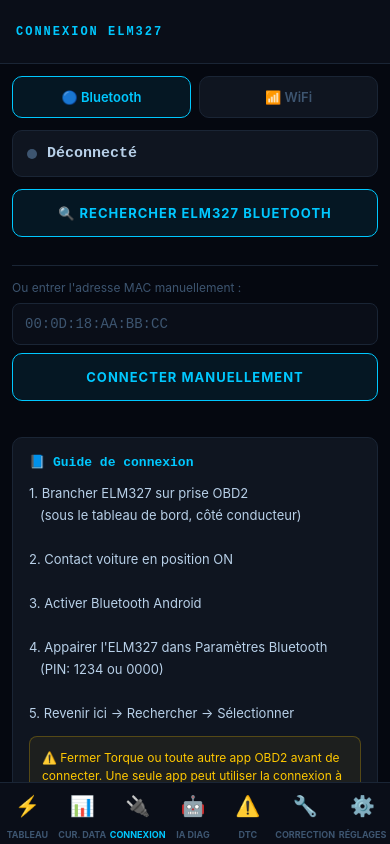
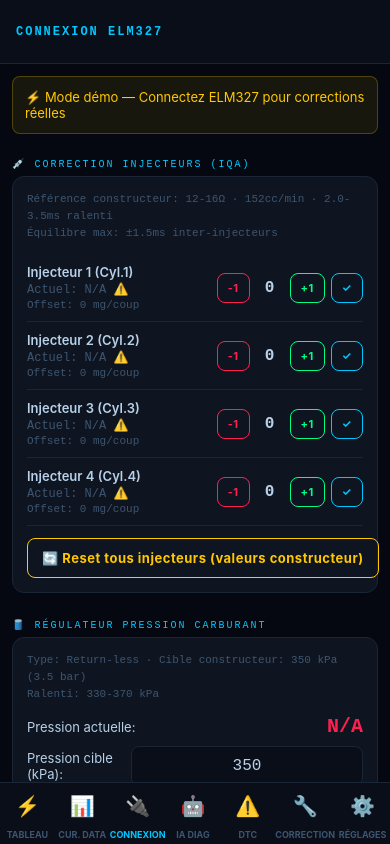
Before and after one commit to redhadh208/G4hg-scan, a React Native app: screen /Connection in a window 390 px wide. Built offline with nearby package versions, Linux system fonts and the light colour scheme.

Commit message:
Update ConnectionScreen.js

```diff
--- a/src/screens/ConnectionScreen.js
+++ b/src/screens/ConnectionScreen.js
@@ -1,207 +1,230 @@
 import React, { useState } from 'react';
-import { View, Text, StyleSheet, ScrollView, TouchableOpacity, Alert, ActivityIndicator, TextInput, Switch } from 'react-native';
+import { View, Text, StyleSheet, ScrollView, TouchableOpacity, Alert, ActivityIndicator, TextInput } from 'react-native';
 import { useApp } from '../context/AppContext';
-import BluetoothService from '../services/BluetoothService';
 import OBDService from '../services/OBDService';
+import { INJECTOR_SPECS, FUEL_REGULATOR } from '../utils/sensorReference';
 
 const C = { bg:'#050810',surface:'#0a0e18',panel:'#0f1520',border:'#1a2535',accent:'#00c8ff',accent2:'#ff6020',green:'#00ff88',yellow:'#ffc800',red:'#ff2050',text:'#b8d0e8',muted:'#3d5570' };
 
-export default function ConnectionScreen() {
+const Btn = ({label, color, onPress, disabled, small}) => (
+  <TouchableOpacity style={[st.btn, {borderColor:color, opacity:disabled?0.4:1}, small&&{paddingVertical:7,paddingHorizontal:10}]} onPress={onPress} disabled={disabled}>
+    <Text style={[st.btnTxt, {color}, small&&{fontSize:11}]}>{label}</Text>
+  </TouchableOpacity>
+);
+
+export default function CorrectionScreen() {
   const { state, actions } = useApp();
-  const [scanning, setScanning] = useState(false);
-  const [connecting, setConnecting] = useState(null);
-  const [devices, setDevices] = useState([]);
-  const [manual, setManual] = useState('');
-  const [manualPort, setManualPort] = useState('35000');
-  const [connectionMode, setConnectionMode] = useState('bluetooth'); // 'bluetooth' | 'wifi'
-  const [wifiHost, setWifiHost] = useState('192.168.0.10');
-  const [wifiPort, setWifiPort] = useState('35000');
+  const [loading, setLoading] = useState(false);
+  const [injOffsets, setInjOffsets] = useState({inj1:0, inj2:0, inj3:0, inj4:0});
+  const [fuelTarget, setFuelTarget] = useState('350');
+  const [rpmTarget, setRpmTarget] = useState('750');
+  const d = state.liveData;
+  const connected = state.isConnected;
 
-  const scan = async () => {
-    setScanning(true); setDevices([]);
-    try {
-      await BluetoothService.initialize(connectionMode);
-      const found = await BluetoothService.scanDevices();
-      setDevices(found);
-      if (!found.length) {
-        Alert.alert(
-          'Aucun appareil',
-          connectionMode === 'bluetooth'
-            ? 'Vérifiez:\n• ELM327 branché\n• Contact ON\n• Bluetooth activé\n• Appareil appairé dans Paramètres Android\n\nOu essayez le mode WiFi.'
-            : 'Vérifiez:\n• ELM327 WiFi branché\n• Connecté au WiFi "ELM327"\n• IP: 192.168.0.10'
-        );
-      }
-    } catch(e) { Alert.alert('Erreur', e.message); }
-    setScanning(false);
+  const requireConn = () => { if (!connected) { Alert.alert('Non connecté', "Connectez l'ELM327 d'abord."); return false; } return true; };
+
+  const applyInjOffset = async (injId, offset) => {
+    if (!requireConn()) return;
+    Alert.alert(`⚠️ Corriger ${injId.toUpperCase()}`, `Appliquer un offset de ${offset > 0 ? '+' : ''}${offset} mg/coup ?\n\nCela modifie la correction IQA dans l'ECM.`,
+      [{text:'Annuler',style:'cancel'},{text:'Appliquer',style:'destructive',onPress:async()=>{
+        setLoading(true);
+        try {
+          const cmd = {inj1:'2E20',inj2:'2E21',inj3:'2E22',inj4:'2E23'}[injId];
+          const ok = await OBDService.writeAdaptation(cmd, offset * 100);
+          if (ok) { actions.setCoding({[injId+'Offset']: offset}); Alert.alert('✅ Appliqué',`Offset ${injId} = ${offset} mg/coup`); }
+          else Alert.alert('❌ Refusé',"Vérifiez la connexion et le niveau d'accès ECM.");
+        } catch(e){ Alert.alert('Erreur',e.message); }
+        setLoading(false);
+      }}]
+    );
   };
 
-  const connectTo = async (device) => {
-    setConnecting(device.address);
-    try {
-      await OBDService.connect(device.address, { type: device.type, port: device.port });
-      actions.setConnection(true, device);
-      Alert.alert('✅ Connecté', `${device.name || 'ELM327'} — Lecture en cours`);
-    } catch(e) {
-      Alert.alert('❌ Échec', e.message + '\n\nFermez les autres apps OBD2 (Torque, Car Scanner...)\nVérifiez la connexion WiFi si mode WiFi.');
-    }
-    setConnecting(null);
+  const resetAllInjectors = async () => {
+    if (!requireConn()) return;
+    Alert.alert('🔄 Reset tous les injecteurs','Remettre les 4 corrections IQA à 0 (valeur constructeur) ?',
+      [{text:'Annuler',style:'cancel'},{text:'Reset usine',style:'destructive',onPress:async()=>{
+        setLoading(true);
+        for (const id of ['inj1','inj2','inj3','inj4']) {
+          const cmd = {inj1:'2E20',inj2:'2E21',inj3:'2E22',inj4:'2E23'}[id];
+          await OBDService.writeAdaptation(cmd, 0);
+        }
+        setInjOffsets({inj1:0,inj2:0,inj3:0,inj4:0});
+        actions.setCoding({inj1Offset:0,inj2Offset:0,inj3Offset:0,inj4Offset:0});
+        setLoading(false);
+        Alert.alert('✅ Reset effectué','Corrections IQA = 0 (valeur constructeur)\n\nEffectuez un cycle de conduite pour vérifier.');
+      }}]
+    );
   };
 
-  const disconnect = async () => {
-    Alert.alert('Déconnecter ?','',[{text:'Annuler',style:'cancel'},{text:'Oui',style:'destructive',onPress:async()=>{
-      await OBDService.disconnect();
-      actions.setConnection(false, null);
-    }}]);
+  const applyFuelPressure = async () => {
+    if (!requireConn()) return;
+    const val = parseFloat(fuelTarget);
+    if (isNaN(val) || val < 280 || val > 420) { Alert.alert('Valeur invalide','Entrez entre 280 et 420 kPa'); return; }
+    Alert.alert(`⚠️ Pression cible ${val} kPa`,`Constructeur: 350 kPa\nNouvelle cible: ${val} kPa\n\nContinuer ?`,
+      [{text:'Annuler',style:'cancel'},{text:'Appliquer',style:'destructive',onPress:async()=>{
+        setLoading(true);
+        const ok = await OBDService.writeAdaptation('2E30', val);
+        setLoading(false);
+        if (ok) { actions.setCoding({fuelPressureTarget:val}); Alert.alert('✅ Appliqué',`Pression cible = ${val} kPa`); }
+        else Alert.alert('❌ Refusé',"L'ECM n'a pas accepté la commande.");
+      }}]
+    );
   };
 
-  const toggleMode = (mode) => {
-    setConnectionMode(mode);
-    BluetoothService.setConnectionMode(mode);
-    setDevices([]);
+  const resetFuelPressure = async () => {
+    if (!requireConn()) return;
+    setFuelTarget('350');
+    setLoading(true);
+    const ok = await OBDService.writeAdaptation('2E30', 350);
+    setLoading(false);
+    if (ok) { actions.setCoding({fuelPressureTarget:350}); Alert.alert('✅ Reset','Pression cible = 350 kPa (valeur constructeur)'); }
+    else Alert.alert('❌ Refusé','Commande non acceptée.');
+  };
+
+  const resetFuelAdaptations = async () => {
+    if (!requireConn()) return;
+    Alert.alert('⚠️ Reset adaptations carburant','Efface LTFT et STFT.\nLe moteur doit réapprendre.\n\nContinuer ?',
+      [{text:'Annuler',style:'cancel'},{text:'Reset',style:'destructive',onPress:async()=>{
+        setLoading(true);
+        const ok = await OBDService.resetFuelAdaptations();
+        setLoading(false);
+        if (ok) Alert.alert('✅ Reset effectué','LTFT/STFT remis à 0.\n\nProcédure:\n1. Couper contact 30s\n2. Démarrer sans accélérer\n3. Ralenti 10 min\n4. Conduire 20km varié');
+        else Alert.alert('Info','Commande envoyée. Vérifiez les codes DTC.');
+      }}]
+    );
+  };
+
+  const fixRPM = async () => {
+    if (!requireConn()) return;
+    const val = parseInt(rpmTarget);
+    if (isNaN(val) || val < 650 || val > 950) { Alert.alert('Valeur invalide','Entrez entre 650 et 950 rpm'); return; }
+    Alert.alert(`🔄 RPM cible ${val} rpm`,`Constructeur: 750 rpm\nNouvelle cible: ${val} rpm`,
+      [{text:'Annuler',style:'cancel'},{text:'Appliquer',style:'destructive',onPress:async()=>{
+        setLoading(true);
+        const ok = await OBDService.writeAdaptation('2E10', val);
+        setLoading(false);
+        if (ok) { actions.setCoding({idleRpmTarget:val}); Alert.alert('✅ Appliqué',`RPM cible = ${val} rpm`); }
+        else Alert.alert('❌ Refusé',"Commande non acceptée par l'ECM.");
+      }}]
+    );
+  };
+
+  const fullFactoryReset = () => {
+    Alert.alert(
+      '🏭 RESET VALEURS CONSTRUCTEUR COMPLET',
+      'Cela va remettre:\n• Tous les offsets injecteurs à 0\n• Pression carbu à 350 kPa\n• RPM ralenti à 750 rpm\n• Effacer les adaptations LTFT/STFT\n\n⚠️ Toutes vos corrections seront perdues !',
+      [{text:'Annuler',style:'cancel'},{text:'Reset tout',style:'destructive',onPress:async()=>{
+        setLoading(true);
+        await OBDService.resetFuelAdaptations();
+        for (const id of ['inj1','inj2','inj3','inj4']) {
+          const cmd = {inj1:'2E20',inj2:'2E21',inj3:'2E22',inj4:'2E23'}[id];
+          await OBDService.writeAdaptation(cmd, 0);
+        }
+        await OBDService.writeAdaptation('2E30', 350);
+        await OBDService.writeAdaptation('2E10', 750);
+        setInjOffsets({inj1:0,inj2:0,inj3:0,inj4:0});
+        setFuelTarget('350');
+        setRpmTarget('750');
+        actions.setCoding({inj1Offset:0,inj2Offset:0,inj3Offset:0,inj4Offset:0,fuelPressureTarget:350,idleRpmTarget:750});
+        setLoading(false);
+        Alert.alert('✅ Reset complet effectué','Toutes les valeurs sont aux réglages constructeur.\n\nEffectuez un cycle de conduite pour réapprentissage.');
+      }}]
+    );
   };
 
   return (
-    <ScrollView style={{flex:1,backgroundColor:C.bg}}>
-      {/* Mode Selector */}
-      <View style={cn.modeSelector}>
-        <TouchableOpacity
-          style={[cn.modeBtn, connectionMode==='bluetooth' && cn.modeBtnActive]}
-          onPress={() => toggleMode('bluetooth')}
-        >
-          <Text style={[cn.modeBtnText, connectionMode==='bluetooth' && cn.modeBtnTextActive]}>🔵 Bluetooth</Text>
-        </TouchableOpacity>
-        <TouchableOpacity
-          style={[cn.modeBtn, connectionMode==='wifi' && cn.modeBtnActive]}
-          onPress={() => toggleMode('wifi')}
-        >
-          <Text style={[cn.modeBtnText, connectionMode==='wifi' && cn.modeBtnTextActive]}>📶 WiFi</Text>
-        </TouchableOpacity>
+    <ScrollView style={st.container}>
+      {!connected && (
+        <View style={st.warn}><Text style={{color:C.yellow,fontSize:13}}>⚡ Mode démo — Connectez ELM327 pour corrections réelles</Text></View>
+      )}
+      <Text style={st.section}>💉 CORRECTION INJECTEURS (IQA)</Text>
+      <View style={st.card}>
+        <Text style={st.cardInfo}>Référence constructeur: 12-16Ω · 152cc/min · 2.0-3.5ms ralenti{'\n'}Équilibre max: ±1.5ms inter-injecteurs</Text>
+        {INJECTOR_SPECS.corrections.map((inj,i) => {
+          const live = [d.inj1,d.inj2,d.inj3,d.inj4][i];
+          const offset = injOffsets[inj.id] || 0;
+          const liveCol = (!live||live===0)?C.muted:(live>=2&&live<=3.5)?C.green:C.red;
+          return (
+            <View key={inj.id} style={st.injRow}>
+              <View style={{flex:1}}>
+                <Text style={st.injName}>{inj.name}</Text>
+                <Text style={[st.injLive,{color:liveCol}]}>Actuel: {live?live.toFixed(2)+'ms':'N/A'} {live&&(live>=2&&live<=3.5)?'✅':'⚠️'}</Text>
+                <Text style={st.injOffset}>Offset: {offset>0?'+':''}{offset} mg/coup</Text>
+              </View>
+              <View style={st.injBtns}>
+                <Btn label="-1" color={C.red} small onPress={()=>{const nv = Math.max(inj.minOffset, offset-1); setInjOffsets(p=>({...p,[inj.id]:nv}));}}/>
+                <Text style={st.injOffsetBig}>{offset>0?'+':''}{offset}</Text>
+                <Btn label="+1" color={C.green} small onPress={()=>{const nv = Math.min(inj.maxOffset, offset+1); setInjOffsets(p=>({...p,[inj.id]:nv}));}}/>
+                <Btn label="✓" color={C.accent} small onPress={()=>applyInjOffset(inj.id, injOffsets[inj.id]||0)} disabled={loading}/>
+              </View>
+            </View>
+          );
+        })}
+        <View style={{flexDirection:'row',gap:8,marginTop:12}}>
+          <Btn label="🔄 Reset tous injecteurs (valeurs constructeur)" color={C.yellow} onPress={resetAllInjectors} disabled={loading}/>
+        </View>
       </View>
 
-      {/* Statut */}
-      <View style={cn.statusCard}>
-        <View style={[cn.dot,{backgroundColor:state.isConnected?C.green:C.muted}]}/>
-        <View style={{flex:1}}>
-          <Text style={cn.statusTxt}>{state.isConnected?'Connecté':'Déconnecté'}</Text>
-          {state.isConnected&&state.connectedDevice&&(
-            <Text style={cn.deviceTxt}>{state.connectedDevice.name||'ELM327'} · {state.connectedDevice.address}</Text>
-          )}
-          {state.ecuInfo?.vin&&<Text style={cn.deviceTxt}>VIN: {state.ecuInfo.vin}</Text>}
+      <Text style={st.section}>🛢️ RÉGULATEUR PRESSION CARBURANT</Text>
+      <View style={st.card}>
+        <Text style={st.cardInfo}>Type: Return-less · Cible constructeur: 350 kPa (3.5 bar){'\n'}Ralenti: 330-370 kPa</Text>
+        <View style={st.liveRow}><Text style={st.liveLabel}>Pression actuelle:</Text><Text style={[st.liveVal,{color:d.fuelPressure>=330&&d.fuelPressure<=370?C.green:C.red}]}>{d.fuelPressure?d.fuelPressure.toFixed(0)+'kPa':'N/A'}</Text></View>
+        <View style={st.inputRow}><Text style={st.inputLabel}>Pression cible (kPa):</Text><TextInput style={st.input} value={fuelTarget} onChangeText={setFuelTarget} keyboardType="numeric" placeholderTextColor={C.muted}/></View>
+        <View style={{flexDirection:'row',gap:8,marginTop:8}}>
+          <Btn label="✓ Appliquer" color={C.accent} onPress={applyFuelPressure} disabled={loading}/>
+          <Btn label="🔄 Reset 350kPa" color={C.yellow} onPress={resetFuelPressure} disabled={loading}/>
         </View>
-        {state.isConnected&&(
-          <TouchableOpacity style={cn.discBtn} onPress={disconnect}>
-            <Text style={{color:C.red,fontSize:12,fontWeight:'700'}}>DÉCONNECTER</Text>
-          </TouchableOpacity>
-        )}
       </View>
 
-      {!state.isConnected&&(
-        <View style={{margin:12,marginTop:0}}>
-          {/* WiFi Config */}
-          {connectionMode === 'wifi' && (
-            <View style={cn.wifiConfig}>
-              <Text style={{color:C.muted,fontSize:12,marginBottom:8}}>Configuration WiFi ELM327 :</Text>
-              <View style={{flexDirection:'row',gap:8,marginBottom:8}}>
-                <TextInput style={[cn.input,{flex:2}]} placeholder="IP (ex: 192.168.0.10)" placeholderTextColor={C.muted} value={wifiHost} onChangeText={setWifiHost}/>
-                <TextInput style={[cn.input,{flex:1}]} placeholder="Port" placeholderTextColor={C.muted} value={wifiPort} onChangeText={setWifiPort} keyboardType="numeric"/>
-              </View>
-              <TouchableOpacity style={cn.scanBtn} onPress={() => connectTo({address:wifiHost,name:'ELM327 WiFi',type:'wifi',port:parseInt(wifiPort)})} disabled={!!connecting}>
-                {connecting?<ActivityIndicator color={C.accent}/>:<Text style={cn.scanTxt}>CONNECTER VIA WiFi</Text>}
-              </TouchableOpacity>
-            </View>
-          )}
-
-          {/* Bluetooth Scan */}
-          {connectionMode === 'bluetooth' && (
-            <>
-              <TouchableOpacity style={cn.scanBtn} onPress={scan} disabled={scanning}>
-                {scanning?<ActivityIndicator color={C.accent}/>:<Text style={cn.scanTxt}>🔍 RECHERCHER ELM327 BLUETOOTH</Text>}
-              </TouchableOpacity>
-
-              {devices.map(d=>(
-                <TouchableOpacity key={d.address} style={cn.device} onPress={()=>connectTo(d)} disabled={!!connecting}>
-                  <View style={{flex:1}}>
-                    <Text style={cn.dName}>{d.name||'Appareil inconnu'}</Text>
-                    <Text style={cn.dAddr}>{d.address}</Text>
-                  </View>
-                  {connecting===d.address?<ActivityIndicator color={C.accent} size="small"/>:<Text style={{color:C.accent,fontSize:20}}>→</Text>}
-                </TouchableOpacity>
-              ))}
-
-              <View style={cn.manualSection}>
-                <Text style={{color:C.muted,fontSize:12,marginBottom:8}}>Ou entrer l'adresse MAC manuellement :</Text>
-                <TextInput style={cn.manualInput} placeholder="00:0D:18:AA:BB:CC" placeholderTextColor={C.muted} value={manual} onChangeText={setManual} autoCapitalize="characters"/>
-                <TouchableOpacity style={[cn.scanBtn,{marginTop:8}]} onPress={()=>connectTo({address:manual,name:'ELM327 Manuel',type:'bluetooth'})} disabled={!manual||!!connecting}>
-                  <Text style={cn.scanTxt}>{connecting?'Connexion...':'CONNECTER MANUELLEMENT'}</Text>
-                </TouchableOpacity>
-              </View>
-            </>
-          )}
-        </View>
-      )}
-
-      {/* Guide */}
-      <View style={cn.guide}>
-        <Text style={cn.guideTitle}>📘 Guide de connexion</Text>
-        {connectionMode === 'bluetooth' ? (
-          <Text style={cn.guideTxt}>
-            {'1. Brancher ELM327 sur prise OBD2\n   (sous le tableau de bord, côté conducteur)\n\n2. Contact voiture en position ON\n\n3. Activer Bluetooth Android\n\n4. Appairer l\'ELM327 dans Paramètres Bluetooth\n   (PIN: 1234 ou 0000)\n\n5. Revenir ici → Rechercher → Sélectionner'}
-          </Text>
-        ) : (
-          <Text style={cn.guideTxt}>
-            {'1. Brancher ELM327 WiFi sur prise OBD2\n\n2. Contact voiture en position ON\n\n3. Connecter le téléphone au WiFi "ELM327" ou "WiFi_OBD"\n   (mot de passe: 12345678 ou 00000000)\n\n4. Configurer l\'IP (192.168.0.10 par défaut)\n\n5. Cliquer "CONNECTER VIA WiFi"'}
-          </Text>
-        )}
-        <View style={cn.tip}>
-          <Text style={{color:C.yellow,fontSize:12,lineHeight:18}}>
-            ⚠️ Fermer Torque ou toute autre app OBD2 avant de connecter. Une seule app peut utiliser la connexion à la fois.{'\n'}
-            💡 Le mode WiFi est plus stable que le Bluetooth Classique.
-          </Text>
+      <Text style={st.section}>⚡ FIXATION RPM RALENTI</Text>
+      <View style={st.card}>
+        <Text style={st.cardInfo}>Valeur constructeur: 750 rpm (±50 rpm) · Moteur chaud sans charge</Text>
+        <View style={st.liveRow}><Text style={st.liveLabel}>RPM actuel:</Text><Text style={[st.liveVal,{color:d.rpm>=700&&d.rpm<=850?C.green:C.red}]}>{d.rpm?d.rpm.toFixed(0)+' rpm':'N/A'}</Text></View>
+        <View style={st.inputRow}><Text style={st.inputLabel}>RPM cible:</Text><TextInput style={st.input} value={rpmTarget} onChangeText={setRpmTarget} keyboardType="numeric" placeholderTextColor={C.muted}/></View>
+        <View style={{flexDirection:'row',gap:8,marginTop:8}}>
+          <Btn label="✓ Appliquer" color={C.accent} onPress={fixRPM} disabled={loading}/>
+          <Btn label="🔄 Reset 750rpm" color={C.yellow} onPress={()=>{setRpmTarget('750');fixRPM();}} disabled={loading}/>
         </View>
       </View>
+
+      <Text style={st.section}>⛽ ADAPTATIONS CARBURANT (LTFT/STFT)</Text>
+      <View style={st.card}>
+        <View style={st.liveRow}><Text style={st.liveLabel}>LTFT actuel:</Text><Text style={[st.liveVal,{color:Math.abs(d.ltft||0)<=5?C.green:C.red}]}>{d.ltft?d.ltft.toFixed(1)+'%':'N/A'}</Text></View>
+        <Text style={st.cardInfo}>Normal: -5% à +5% · Efface les corrections apprises</Text>
+        <Btn label="🔄 Reset adaptations carburant (valeurs constructeur)" color={C.yellow} onPress={resetFuelAdaptations} disabled={loading}/>
+      </View>
+
+      <Text style={st.section}>🏭 RESET COMPLET — VALEURS CONSTRUCTEUR</Text>
+      <View style={[st.card,{borderColor:C.red+'40'}]}>
+        <Text style={{color:C.red,fontSize:13,marginBottom:12,lineHeight:20}}>⚠️ Remet TOUT aux valeurs d'origine constructeur:{'\n'}• Injecteurs: offsets IQA = 0{'\n'}• Pression carburant: 350 kPa{'\n'}• RPM ralenti: 750 rpm{'\n'}• Adaptations LTFT/STFT effacées</Text>
+        <Btn label="🏭 TOUT REMETTRE AUX VALEURS CONSTRUCTEUR" color={C.red} onPress={fullFactoryReset} disabled={loading}/>
+      </View>
+
+      {loading && (<View style={st.overlay}><ActivityIndicator size="large" color={C.accent}/><Text style={{color:C.accent,marginTop:12,fontSize:14}}>Communication ECM...</Text><Text style={{color:C.muted,fontSize:11,marginTop:4}}>Ne pas couper le contact</Text></View>)}
+      <View style={{height:30}}/>
     </ScrollView>
   );
 }
 
-const cn = StyleSheet.create({
-  modeSelector: {
-    flexDirection:'row', margin:12, marginBottom:0, gap:8,
-  },
-  modeBtn: {
-    flex:1, padding:12, borderRadius:10, borderWidth:1, borderColor:C.border,
-    backgroundColor:C.panel, alignItems:'center',
-  },
-  modeBtnActive: {
-    borderColor:C.accent, backgroundColor:C.accent+'15',
-  },
-  modeBtnText: {
-    color:C.muted, fontSize:13, fontWeight:'600',
-  },
-  modeBtnTextActive: {
-    color:C.accent,
-  },
-  wifiConfig: {
-    backgroundColor:C.panel, borderRadius:10, padding:14, marginBottom:12,
-    borderWidth:1, borderColor:C.border,
-  },
-  input: {
-    backgroundColor:C.surface, borderWidth:1, borderColor:C.border,
-    borderRadius:8, padding:10, color:C.text, fontSize:13, fontFamily:'monospace',
-  },
-  statusCard:{flexDirection:'row',alignItems:'center',margin:12,padding:14,backgroundColor:C.panel,borderRadius:10,borderWidth:1,borderColor:C.border,gap:10},
-  dot:{width:10,height:10,borderRadius:5},
-  statusTxt:{color:C.text,fontSize:15,fontWeight:'600',fontFamily:'monospace'},
-  deviceTxt:{color:C.muted,fontSize:11,fontFamily:'monospace',marginTop:3},
-  discBtn:{borderWidth:1,borderColor:C.red+'50',borderRadius:6,paddingHorizontal:10,paddingVertical:5},
-  scanBtn:{backgroundColor:C.accent+'15',borderWidth:1,borderColor:C.accent,borderRadius:10,padding:15,alignItems:'center',marginBottom:12},
-  scanTxt:{color:C.accent,fontWeight:'700',fontSize:13,letterSpacing:1},
-  device:{flexDirection:'row',alignItems:'center',backgroundColor:C.surface,padding:14,borderRadius:8,borderWidth:1,borderColor:C.border,marginBottom:8},
-  dName:{color:C.text,fontSize:14,fontWeight:'500',marginBottom:2},
-  dAddr:{color:C.muted,fontSize:11,fontFamily:'monospace'},
-  manualSection:{marginTop:16,paddingTop:14,borderTopWidth:1,borderTopColor:C.border},
-  manualInput:{backgroundColor:C.surface,borderWidth:1,borderColor:C.border,borderRadius:8,padding:12,color:C.text,fontSize:14,fontFamily:'monospace'},
-  guide:{backgroundColor:C.panel,margin:12,padding:16,borderRadius:10,borderWidth:1,borderColor:C.border,marginBottom:24},
-  guideTitle:{color:C.accent,fontSize:13,fontWeight:'700',fontFamily:'monospace',marginBottom:12},
-  guideTxt:{color:C.text,fontSize:13,lineHeight:22},
-  tip:{backgroundColor:C.yellow+'10',borderWidth:1,borderColor:C.yellow+'40',borderRadius:8,padding:12,marginTop:12},
+const st = StyleSheet.create({
+  container:{flex:1,backgroundColor:'#050810'},
+  warn:{backgroundColor:'#ffc80015',borderWidth:1,borderColor:'#ffc80040',borderRadius:8,padding:12,margin:12,alignItems:'center'},
+  section:{color:'#00c8ff',fontSize:10,fontFamily:'monospace',letterSpacing:2,textTransform:'uppercase',padding:12,paddingBottom:6},
+  card:{backgroundColor:'#0f1520',borderWidth:1,borderColor:'#1a2535',borderRadius:12,padding:14,marginHorizontal:12,marginBottom:14},
+  cardInfo:{color:'#3d5570',fontSize:11,fontFamily:'monospace',marginBottom:12,lineHeight:17},
+  injRow:{flexDirection:'row',alignItems:'center',paddingVertical:10,borderBottomWidth:1,borderBottomColor:'#1a2535'},
+  injName:{color:'#b8d0e8',fontSize:13,fontWeight:'600',marginBottom:2},
+  injLive:{fontSize:12,fontFamily:'monospace',marginBottom:2},
+  injOffset:{color:'#3d5570',fontSize:11,fontFamily:'monospace'},
+  injBtns:{flexDirection:'row',alignItems:'center',gap:6},
+  injOffsetBig:{color:'#b8d0e8',fontSize:16,fontFamily:'monospace',fontWeight:'700',minWidth:28,textAlign:'center'},
+  liveRow:{flexDirection:'row',justifyContent:'space-between',alignItems:'center',marginBottom:8},
+  liveLabel:{color:'#b8d0e8',fontSize:13},
+  liveVal:{fontSize:20,fontWeight:'700',fontFamily:'monospace'},
+  inputRow:{flexDirection:'row',alignItems:'center',gap:12,marginBottom:4},
+  inputLabel:{color:'#b8d0e8',fontSize:13,flex:1},
+  input:{flex:1,backgroundColor:'#0a0e18',borderWidth:1,borderColor:'#1a2535',borderRadius:8,padding:10,color:'#b8d0e8',fontSize:16,fontFamily:'monospace',textAlign:'center'},
+  btn:{borderWidth:1,borderRadius:8,paddingVertical:11,paddingHorizontal:14,alignItems:'center'},
+  btnTxt:{fontWeight:'700',fontSize:13,letterSpacing:0.5},
+  overlay:{position:'absolute',top:0,left:0,right:0,bottom:0,backgroundColor:'#050810E0',justifyContent:'center',alignItems:'center'},
 });
```
